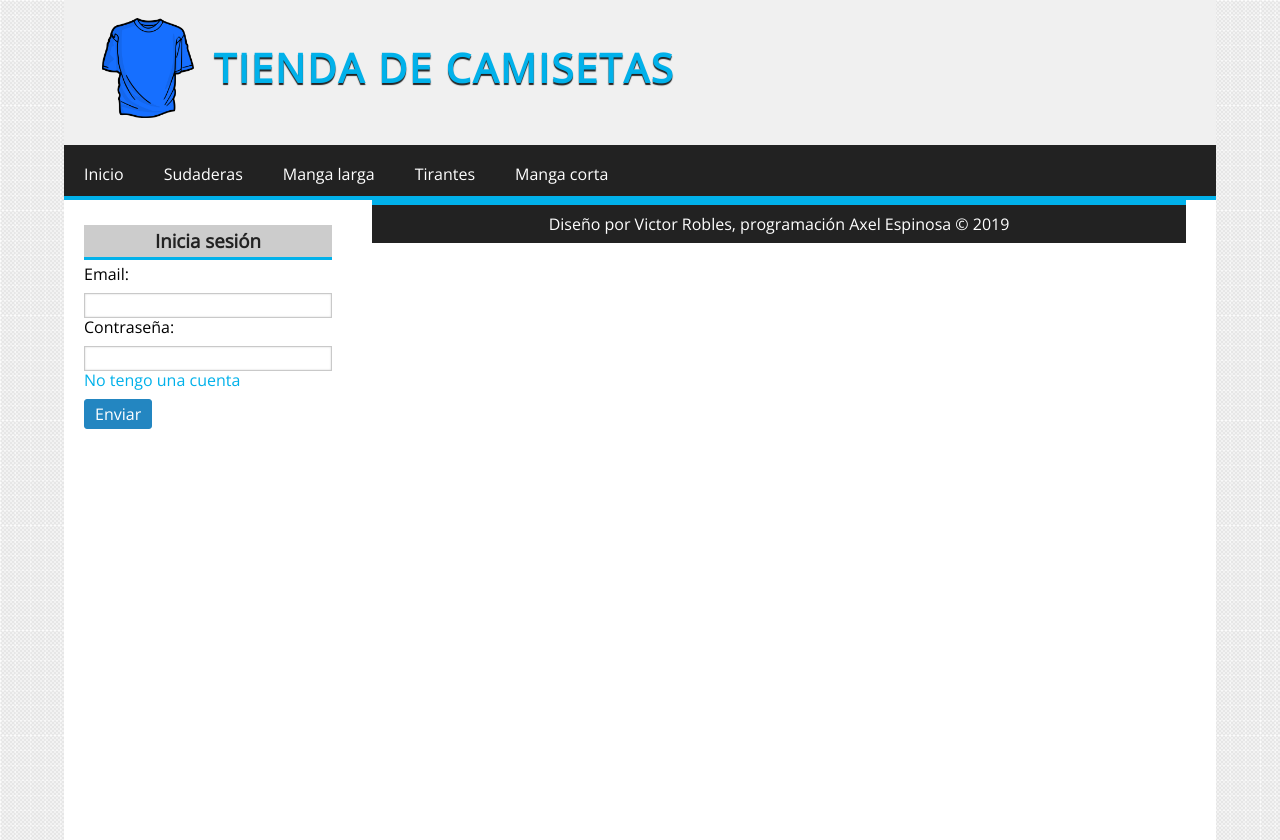
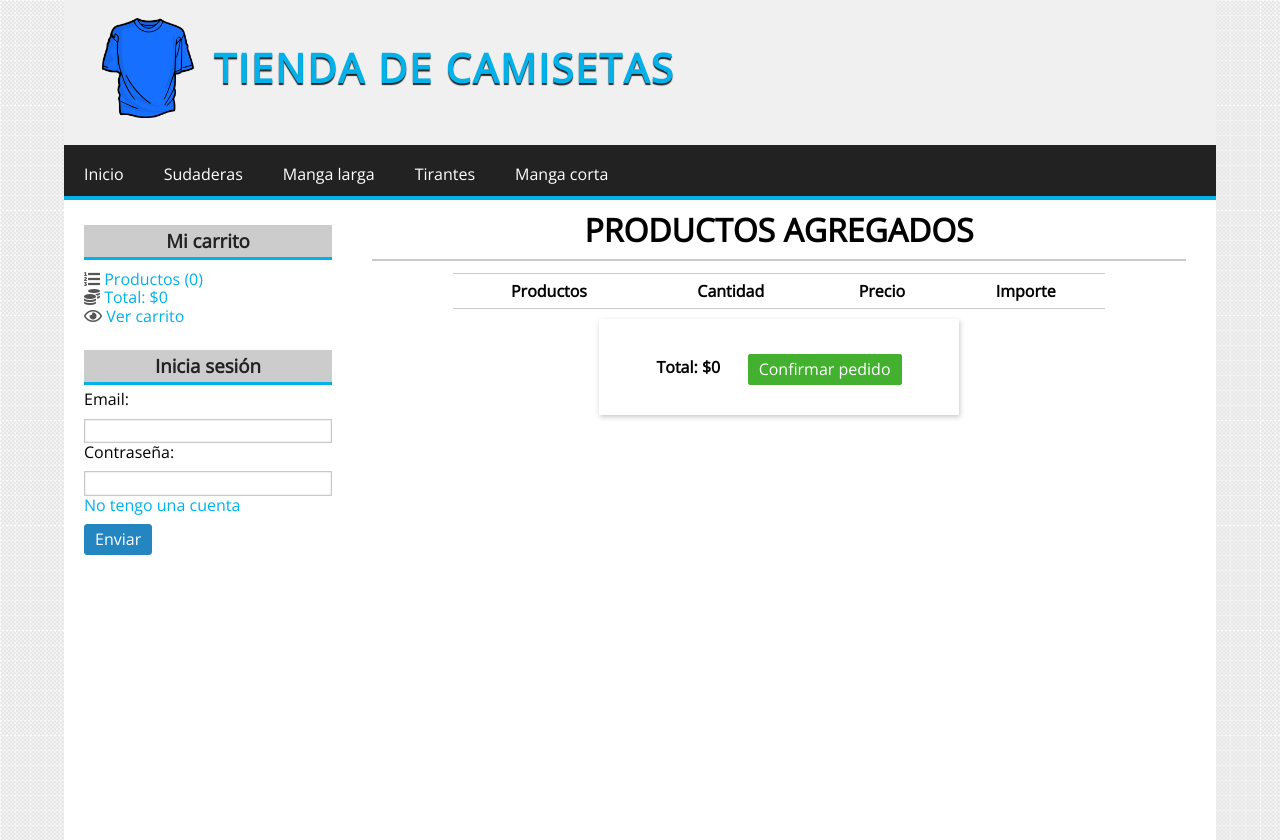
Before and after one commit to AxelDavid45/tienda-online, a PHP site: page /tienda-online/carrito/index in a window 1280 px wide. Shown: the top 840 px of the page. Run offline with PHP 8.4, Linux system fonts and the light colour scheme; data comes from the database, SQL or seed files in the repository; lists and menus that the app fills with data are empty; some libraries are stand-ins or nearby versions.

Commit message:
Terminamos parte del carrito y empezamos
Empezamos a hacer la parte de poner la direccion del pedid

```diff
--- a/assets/css/style.css
+++ b/assets/css/style.css
@@ -265,6 +265,9 @@
     align-items: center;
     text-align: center;
 }
+.img-single {
+    max-height: 250px;
+}
 
 .nombre-prod {
     font-size: 3rem;
@@ -338,6 +341,33 @@
     color: #cccccc;
 }
 
+/*Carrito*/
+.table-carrito {
+    width: 80%;
+    margin: 0 auto;
+    border-collapse: collapse;
+}
+.table-carrito th, td {
+    border-top: 1px solid #ccc;
+    border-bottom: 1px solid #ccc;
+    text-align: center;
+    padding: 8px;
+}
+.img-carrito {
+    max-height: 100px;
+}
+.card {
+    margin: 10px auto;
+    padding: 30px;
+    /*border: 1px solid #ccc;*/
+    display: flex;
+    justify-content: space-evenly;
+    align-items: center;
+    max-width: 360px;
+    box-shadow: 1px 2px 5px #c9c9c9
+
+}
+
 /*footer*/
 footer {
     border-top: 5px solid #01b1ea;
--- a/controllers/carritoController.php
+++ b/controllers/carritoController.php
@@ -7,8 +7,11 @@
     public function index()
     {
         if (isset($_SESSION['carrito'])) {
-            var_dump($_SESSION['carrito']);
+            $sesion_carrito = $_SESSION['carrito'];
+        } else {
+            $sesion_carrito = false;
         }
+        require_once "views/carrito/index.php";
         // echo "Controlador carrito, metodo index";
     }
 
--- a/controllers/pedidosController.php
+++ b/controllers/pedidosController.php
@@ -2,8 +2,9 @@
 
 class pedidosController
 {
-    public function index()
+    public function hacer()
     {
-        echo "Controlador de pedidos";
+        //Carga la vista para terminar el pedido
+        require_once "views/pedidos/hacer.php";
     }
 }
--- a/helpers/helpers.php
+++ b/helpers/helpers.php
@@ -1,16 +1,20 @@
 <?php
 
-class helpers {
+class helpers
+{
     //Elimina las sesiones
-    public static function deleteSession($name) {
-        if(isset($_SESSION[$name])) {
+    public static function deleteSession($name)
+    {
+        if (isset($_SESSION[$name])) {
             $_SESSION[$name] = null;
             unset($_SESSION[$name]);
         }
     }
+
     //Redirige si no eres administrador
-    public static function isAdmin() {
-        if(!isset($_SESSION['admin'])) {
+    public static function isAdmin()
+    {
+        if (!isset($_SESSION['admin'])) {
             header("Location:".base_url);
         } else {
             return true;
@@ -18,12 +22,26 @@
     }
 
     //Obtiene todas las categorias
-    public static function getAllCategories() {
+    public static function getAllCategories()
+    {
         require_once "models/categoriasModel.php";
         $categorias = new categoriasModel();
         //Llamamos al metodo del modelo
         $categorias_query = $categorias->getAll();
+
         return $categorias_query;
+    }
+
+    public static function stats()
+    {
+        $stats = ['nProductos' => 0, 'total' => 0];
+        if(isset($_SESSION['carrito'])) {
+           $stats['nProductos'] = count($_SESSION['carrito']);
+           foreach ($_SESSION['carrito'] as $elemento) {
+               $stats['total'] += $elemento['precio'] * $elemento['cantidad'];
+           }
+        }
+        return $stats;
     }
 
 
--- /dev/null
+++ b/views/carrito/index.php
@@ -0,0 +1,42 @@
+<h1>Productos agregados</h1>
+<table class="table-carrito">
+    <tr>
+        <th>Productos</th>
+        <th>Cantidad</th>
+        <th>Precio</th>
+        <th>Importe</th>
+    </tr>
+    <?php if ($sesion_carrito != false): ?>
+        <?php foreach ($sesion_carrito as $indice => $elemento):
+            $producto = $elemento['producto'];
+            ?>
+            <tr>
+                <td>
+                    <?php if ($producto->imagen != null): ?>
+                        <a href="<?= base_url ?>productos/ver&id=<?= $producto->id ?>"><img class="img-carrito"
+                                                                                            src="<?= base_url.$producto->imagen ?>"
+                                                                                            alt="<?= $producto->nombre; ?>"></a>
+                    <?php else: ?>
+                        <strong>Imagen no disponible</strong>
+                    <?php endif; ?>
+                </td>
+                <td>
+                    <?= $elemento['cantidad']; ?>
+                </td>
+                <td>
+                    $<?= $elemento['precio']; ?>
+                </td>
+                <td>
+                    $<?= ((int)$elemento['cantidad'] * (int)$elemento['precio']); ?>
+                </td
+            </tr>
+        <?php endforeach; ?>
+    <?php endif; ?>
+</table>
+<div class="card m-8">
+    <?php  $stats = helpers::stats(); ?>
+    <h4>Total: $<?=$stats['total']; ?></h4>
+    <a href="<?=base_url?>pedidos/hacer" class="boton boton-verde">Confirmar pedido</a>
+</div>
+</div> <!---   content -->
+</div> <!---   container -->
--- a/views/layout/aside.php
+++ b/views/layout/aside.php
@@ -1,4 +1,16 @@
 <aside id="lateral">
+    <div id="carrito" class="block-aside">
+        <h3 class="tit-block-aside">
+            Mi carrito
+        </h3>
+        <?php $stats = helpers::stats(); ?>
+        <ul class="gestion">
+            <li><a href="<?= base_url ?>carrito/index"> <i class="fas fa-list-ol"></i> Productos (<?= $stats['nProductos'];?>)</a></li>
+            <li><a href="<?= base_url ?>carrito/index"><i class="fas fa-coins"></i> Total: $<?=$stats['total']; ?></a></li>
+            <li>
+                <a href="<?= base_url ?>carrito/index"><i class="far fa-eye"></i> Ver carrito</a></li>
+        </ul>
+    </div>
     <div id="login" class="block-aside">
         <?php if (!isset($_SESSION['user_data'])): ?>
             <h3 class="tit-block-aside">Inicia sesión</h3>
@@ -11,7 +23,7 @@
                     <p>Contraseña:</p>
                     <input type="password" name="password" required>
                 </label>
-                <a href="<?=base_url?>usuarios/registro">No tengo una cuenta</a>
+                <a href="<?= base_url ?>usuarios/registro">No tengo una cuenta</a>
                 <input type="submit" value="Enviar">
             </form>
 
@@ -22,7 +34,7 @@
             <?php if (isset($_SESSION['admin'])): ?>
                 <li>
                     <i class="fas fa-sliders-h"></i>
-                    <a href="<?=base_url?>productos/gestion">Gestionar productos</a>
+                    <a href="<?= base_url ?>productos/gestion">Gestionar productos</a>
                 </li>
                 <li>
                     <i class="fas fa-sliders-h"></i>
@@ -30,7 +42,7 @@
                 </li>
                 <li>
                     <i class="fas fa-align-justify"></i>
-                    <a href="<?= base_url?>/categorias/index">Gestionar categorias</a>
+                    <a href="<?= base_url ?>/categorias/index">Gestionar categorias</a>
                 </li>
             <?php else: ?>
                 <li>
--- a/views/productos/ver.php
+++ b/views/productos/ver.php
@@ -2,7 +2,7 @@
     <h1><?= $pro->nombre ?></h1>
 <div class="product-single">
     <?php if ($pro->imagen != null): ?>
-        <img class="m-8" src="<?= base_url . $pro->imagen ?>" alt="">
+        <img class="m-8 img-single" src="<?= base_url . $pro->imagen ?>" alt="">
     <?php else: ?>
         <strong class="m-8">Imagen no disponible</strong>
     <?php endif; ?>
```
Also changed, not shown: views/pedidos/hacer.php (added, +12 -0 lines).
